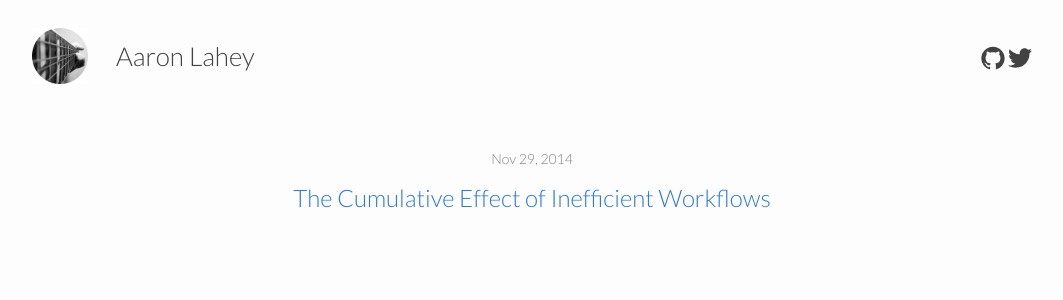
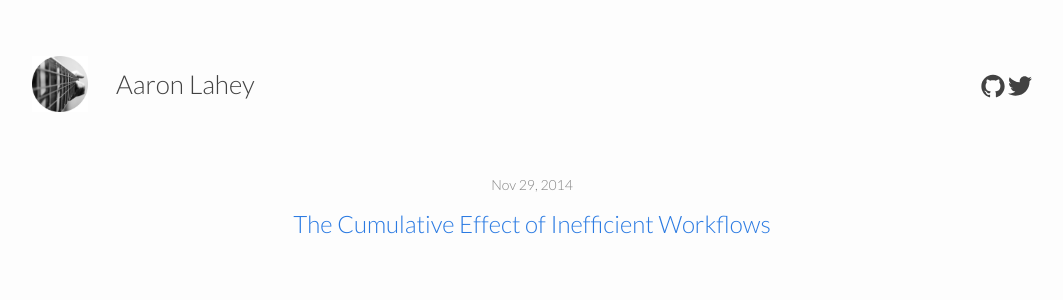
Before and after one commit to aaronlahey/aaronlahey.github.io, a Jekyll site: the page built from index.html, in a window 1280 px wide. Shown: the top 300 px of the page, without its empty margins (108-1171 px from the left). Built offline with Jekyll 4.4.1, drawn with Linux system fonts in a browser that asks for light colours.

Commit message:
resize header

```diff
--- a/_sass/_layout.scss
+++ b/_sass/_layout.scss
@@ -1,15 +1,15 @@
 .site-header {
-  min-height: 112px;
+  min-height: 168px;
 }
 
 .gtr {
   width: 56px;
   height: auto;
-  padding: 28px 28px 28px 0;
+  padding: 56px 28px 28px 0;
 }
 
 .site-title {
-  line-height: 112px;
+  line-height: 168px;
   font-size: 26px;
   float: left;
 
@@ -21,7 +21,7 @@
 
 .site-nav {
   float: right;
-  line-height: 112px;
+  line-height: 168px;
 
   .page-link {
     color: $text-color;
@@ -108,7 +108,7 @@
  * Page content
  */
 .page-content {
-  padding: $spacing-unit 0;
+  padding: 0 0 $spacing-unit 0;
 }
 
 .page-heading {
```
